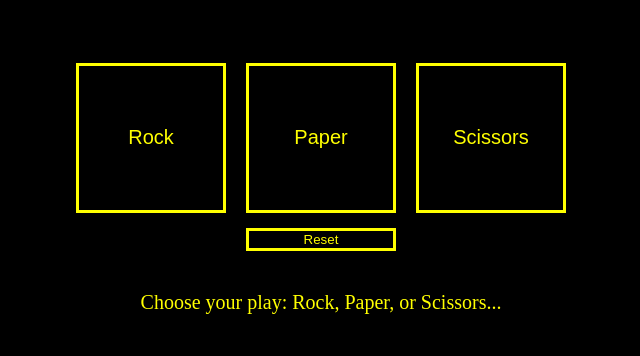
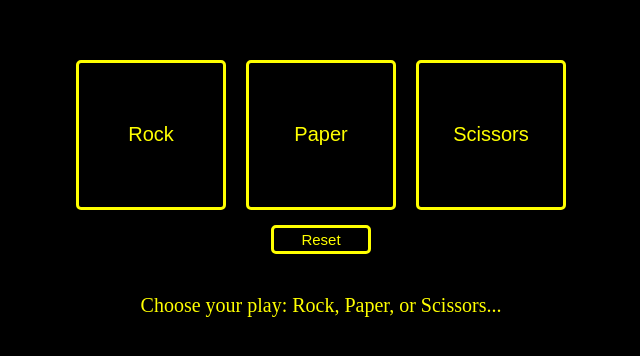
Before and after one commit to BrinLewis/odin-rockpaperscissors, a plain HTML site: page index.html in a window 1280 px wide. Shown: the part 220-576 px from the top of the page, without its empty margins (319-959 px from the left). Drawn offline with Linux system fonts and the light colour scheme.

Commit message:
Add additonal styling

```diff
--- a/styles.css
+++ b/styles.css
@@ -12,6 +12,7 @@
 
 .btn {
   height: 150px;
+  width: 150px;
 }
 
 .buttons {
@@ -29,6 +30,9 @@ button:hover {
 }
 
 .reset {
+  font-size: 15px;
+  width: 100px;
+  padding: 3px;
   display: flex;
   justify-content: center;
   margin-bottom: 40px;
@@ -39,7 +43,7 @@ button:hover {
 .btn,
 .reset {
   border: solid yellow;
-  width: 150px
+  border-radius: 5px;
 }
 
 .buttons,
```
